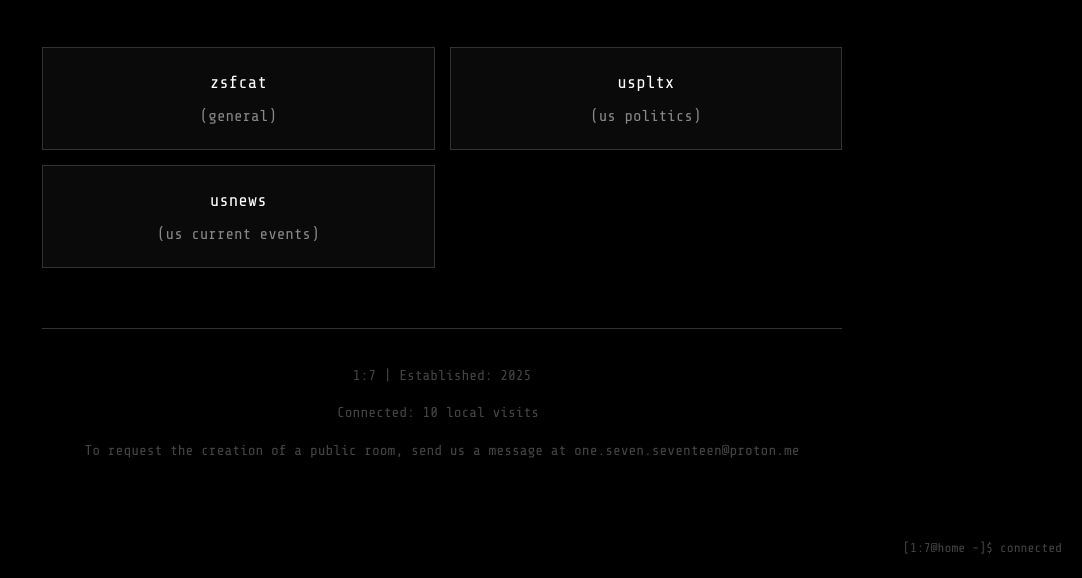
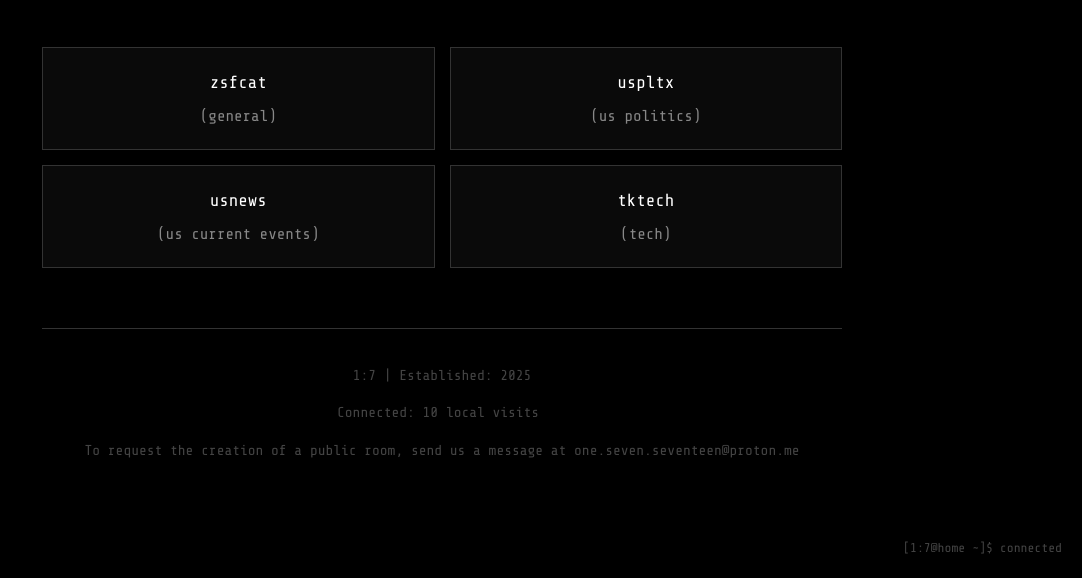
Before and after one commit to one-seven-17/home, a plain HTML site: page index.html in a window 1280 px wide. Shown: the part 222-800 px from the top of the page, without its empty margins (198-1280 px from the left). Drawn offline with nearby package versions, Linux system fonts and the light colour scheme.

Commit message:
Update index.html

```diff
--- a/index.html
+++ b/index.html
@@ -146,6 +146,12 @@
                     <span class="room-purpose">(us current events)</span>
                 </a>
             </div>
+                        <div class="chat-room">
+                <a href="https://one-seven-17.github.io/tktech/" target="_blank">
+                    tktech
+                    <span class="room-purpose">(tech)</span>
+                </a>
+            </div>
             <!-- More rooms can be added here in the future -->
         </div>
 
```
